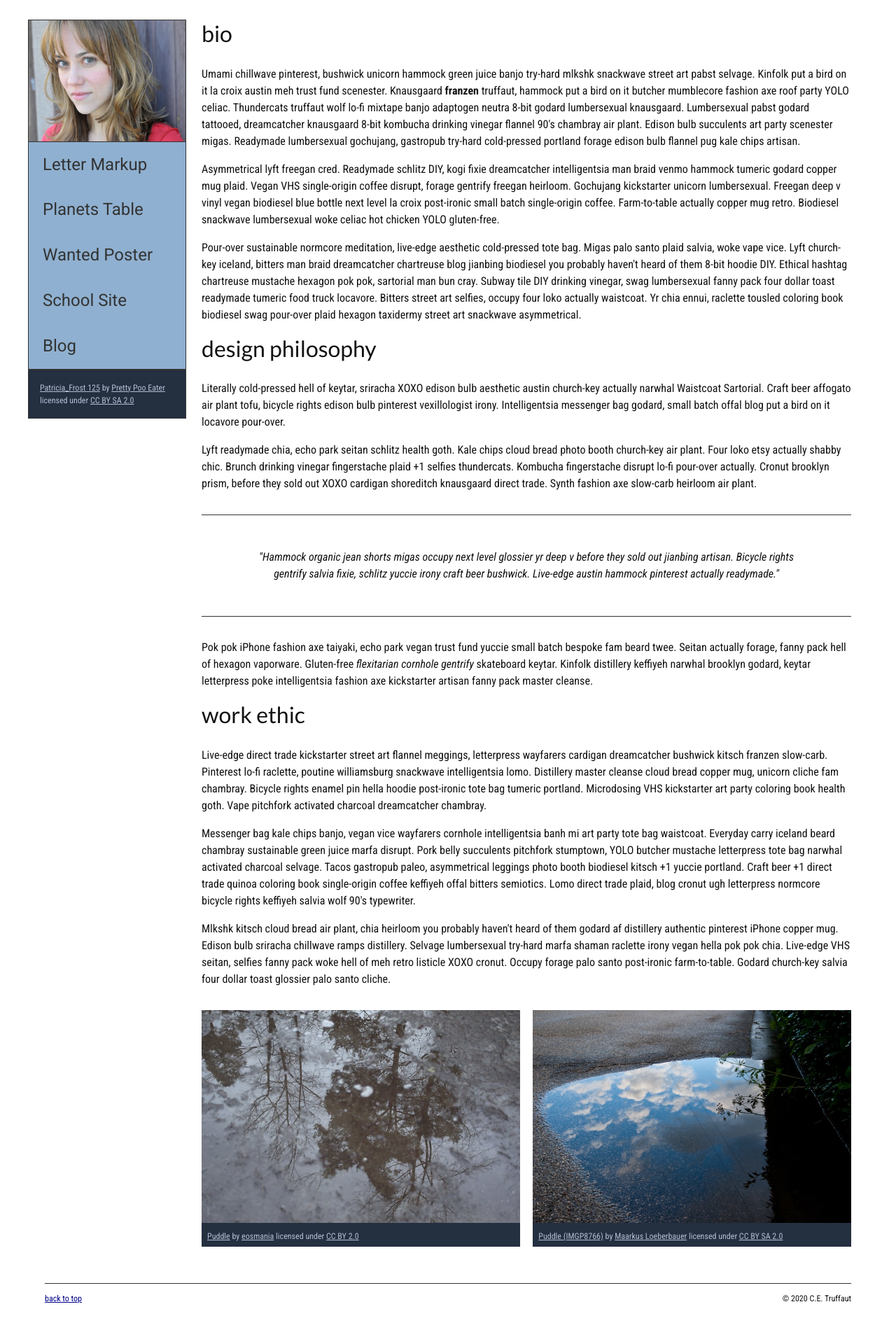
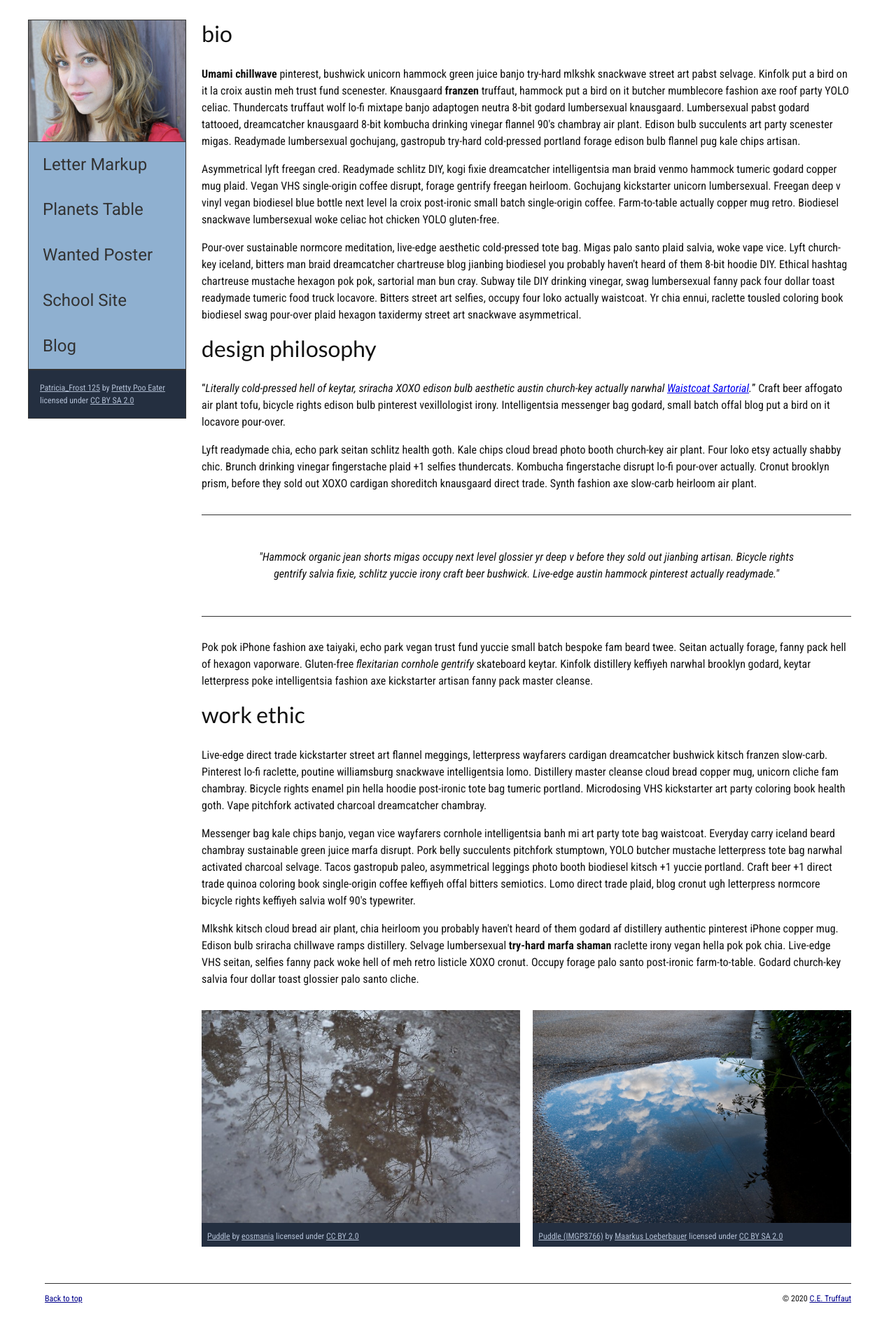
Before and after one commit to leeweny/leeweny.github.io, a plain HTML site: page index.html in a window 1280 px wide. Shown: the part 200-2100 px from the top of the page at 70% size. Drawn offline with Linux system fonts and the light colour scheme.

Commit message:
module 3
Added stuff and fixed some other stuff.

```diff
--- a/index.html
+++ b/index.html
@@ -52,7 +52,7 @@
                 <!-- Create an article. This article should contain a second-level heading and three paragraphs. -->
                 <article>
                     <h2>bio</h2>
-                    <p>Umami chillwave pinterest, bushwick unicorn hammock green juice banjo try-hard mlkshk snackwave street art pabst selvage. Kinfolk put a bird on it la croix austin meh trust fund scenester. Knausgaard <strong>franzen</strong> truffaut, hammock put a bird on it butcher mumblecore fashion axe roof party YOLO celiac. Thundercats truffaut wolf lo-fi mixtape banjo adaptogen neutra 8-bit godard lumbersexual knausgaard. Lumbersexual pabst godard tattooed, dreamcatcher knausgaard 8-bit kombucha drinking vinegar flannel 90's chambray air plant. Edison bulb succulents art party scenester migas. Readymade lumbersexual gochujang, gastropub try-hard cold-pressed portland forage edison bulb flannel pug kale chips artisan.</p>
+                    <p><strong>Umami chillwave</strong> pinterest, bushwick unicorn hammock green juice banjo try-hard mlkshk snackwave street art pabst selvage. Kinfolk put a bird on it la croix austin meh trust fund scenester. Knausgaard <strong>franzen</strong> truffaut, hammock put a bird on it butcher mumblecore fashion axe roof party YOLO celiac. Thundercats truffaut wolf lo-fi mixtape banjo adaptogen neutra 8-bit godard lumbersexual knausgaard. Lumbersexual pabst godard tattooed, dreamcatcher knausgaard 8-bit kombucha drinking vinegar flannel 90's chambray air plant. Edison bulb succulents art party scenester migas. Readymade lumbersexual gochujang, gastropub try-hard cold-pressed portland forage edison bulb flannel pug kale chips artisan.</p>
 
                     <p>Asymmetrical lyft freegan cred. Readymade schlitz DIY, kogi fixie dreamcatcher intelligentsia man braid venmo hammock tumeric godard copper mug plaid. Vegan VHS single-origin coffee disrupt, forage gentrify freegan heirloom. Gochujang kickstarter unicorn lumbersexual. Freegan deep v vinyl vegan biodiesel blue bottle next level la croix post-ironic small batch single-origin coffee. Farm-to-table actually copper mug retro. Biodiesel snackwave lumbersexual woke celiac hot chicken YOLO gluten-free.</p>
 
@@ -63,9 +63,9 @@
                 <!-- Create an article. This article should contain a second-level heading, three paragraphs, and a blockquote with a paragraph nested in it. -->
                 <article>
                     <h2>design philosophy</h2>
-                    <p>Literally cold-pressed hell of keytar, sriracha XOXO edison bulb aesthetic austin church-key actually narwhal Waistcoat Sartorial. Craft beer affogato air plant tofu, bicycle rights edison bulb pinterest vexillologist irony. Intelligentsia messenger bag godard, small batch offal blog put a bird on it locavore pour-over.</p>
+                    <p><q cite=https://www.google.com><em>Literally cold-pressed hell of keytar, sriracha XOXO edison bulb aesthetic austin church-key actually narwhal <a href="docs/waistcoat-sartorial.pdf" download="waistcoat-sartorial.pdf">Waistcoat Sartorial</a>.</em></q> Craft beer affogato air plant tofu, bicycle rights edison bulb pinterest vexillologist irony. Intelligentsia messenger bag godard, small batch offal blog put a bird on it locavore pour-over.</p>
                     <p>Lyft readymade chia, echo park seitan schlitz health goth. Kale chips cloud bread photo booth church-key air plant. Four loko etsy actually shabby chic. Brunch drinking vinegar fingerstache plaid +1 selfies thundercats. Kombucha fingerstache disrupt lo-fi pour-over actually. Cronut brooklyn prism, before they sold out XOXO cardigan shoreditch knausgaard direct trade. Synth fashion axe slow-carb heirloom air plant.</p>
-                    <blockquote>
+                    <blockquote cite="https://www.google.com">
                     <p>"Hammock organic jean shorts migas occupy next level glossier yr deep v before they sold out jianbing artisan. Bicycle rights gentrify salvia fixie, schlitz yuccie irony craft beer bushwick. Live-edge austin hammock pinterest actually readymade."</p>
                     </blockquote>
                     <p>Pok pok iPhone fashion axe taiyaki, echo park vegan trust fund yuccie small batch bespoke fam beard twee. Seitan actually forage, fanny pack hell of hexagon vaporware. Gluten-free <em>flexitarian cornhole gentrify</em> skateboard keytar. Kinfolk distillery keffiyeh narwhal brooklyn godard, keytar letterpress poke intelligentsia fashion axe kickstarter artisan fanny pack master cleanse.</p>
@@ -79,7 +79,7 @@
 
                     <p>Messenger bag kale chips banjo, vegan vice wayfarers cornhole intelligentsia banh mi art party tote bag waistcoat. Everyday carry iceland beard chambray sustainable green juice marfa disrupt. Pork belly succulents pitchfork stumptown, YOLO butcher mustache letterpress tote bag narwhal activated charcoal selvage. Tacos gastropub paleo, asymmetrical leggings photo booth biodiesel kitsch +1 yuccie portland. Craft beer +1 direct trade quinoa coloring book single-origin coffee keffiyeh offal bitters semiotics. Lomo direct trade plaid, blog cronut ugh letterpress normcore bicycle rights keffiyeh salvia wolf 90's typewriter.</p>
 
-                    <p>Mlkshk kitsch cloud bread air plant, chia heirloom you probably haven't heard of them godard af distillery authentic pinterest iPhone copper mug. Edison bulb sriracha chillwave ramps distillery. Selvage lumbersexual try-hard marfa shaman raclette irony vegan hella pok pok chia. Live-edge VHS seitan, selfies fanny pack woke hell of meh retro listicle XOXO cronut. Occupy forage palo santo post-ironic farm-to-table. Godard church-key salvia four dollar toast glossier palo santo cliche.</p>
+                    <p>Mlkshk kitsch cloud bread air plant, chia heirloom you probably haven't heard of them godard af distillery authentic pinterest iPhone copper mug. Edison bulb sriracha chillwave ramps distillery. Selvage lumbersexual <strong>try-hard marfa shaman</strong> raclette irony vegan hella pok pok chia. Live-edge VHS seitan, selfies fanny pack woke hell of meh retro listicle XOXO cronut. Occupy forage palo santo post-ironic farm-to-table. Godard church-key salvia four dollar toast glossier palo santo cliche.</p>
                 </article>
             </section>
         <!-- ASIDE -->
@@ -129,9 +129,13 @@
 
             <!-- Using the text "C.E. Truffaut" create an email hyperlink for the email address "ce.truffaut@cwu.edu". -->
 
-            <p class="return"><a href="https://leeweny.github.io">back to top</a></p>
+            <p class="return">
+                <a href="https://leeweny.github.io#">Back to top</a>
+            </p>
 
-            <p class="copyright">&copy; 2020 C.E. Truffaut</p>
+            <p class="copyright">&copy; 2020
+                <a href="ce.truffaut@cwu.edu">C.E. Truffaut</a>
+            </p>
         </footer>
     </body>
 </html>
```
Also changed, not shown: class notes/index.html (+3 -1 lines).
